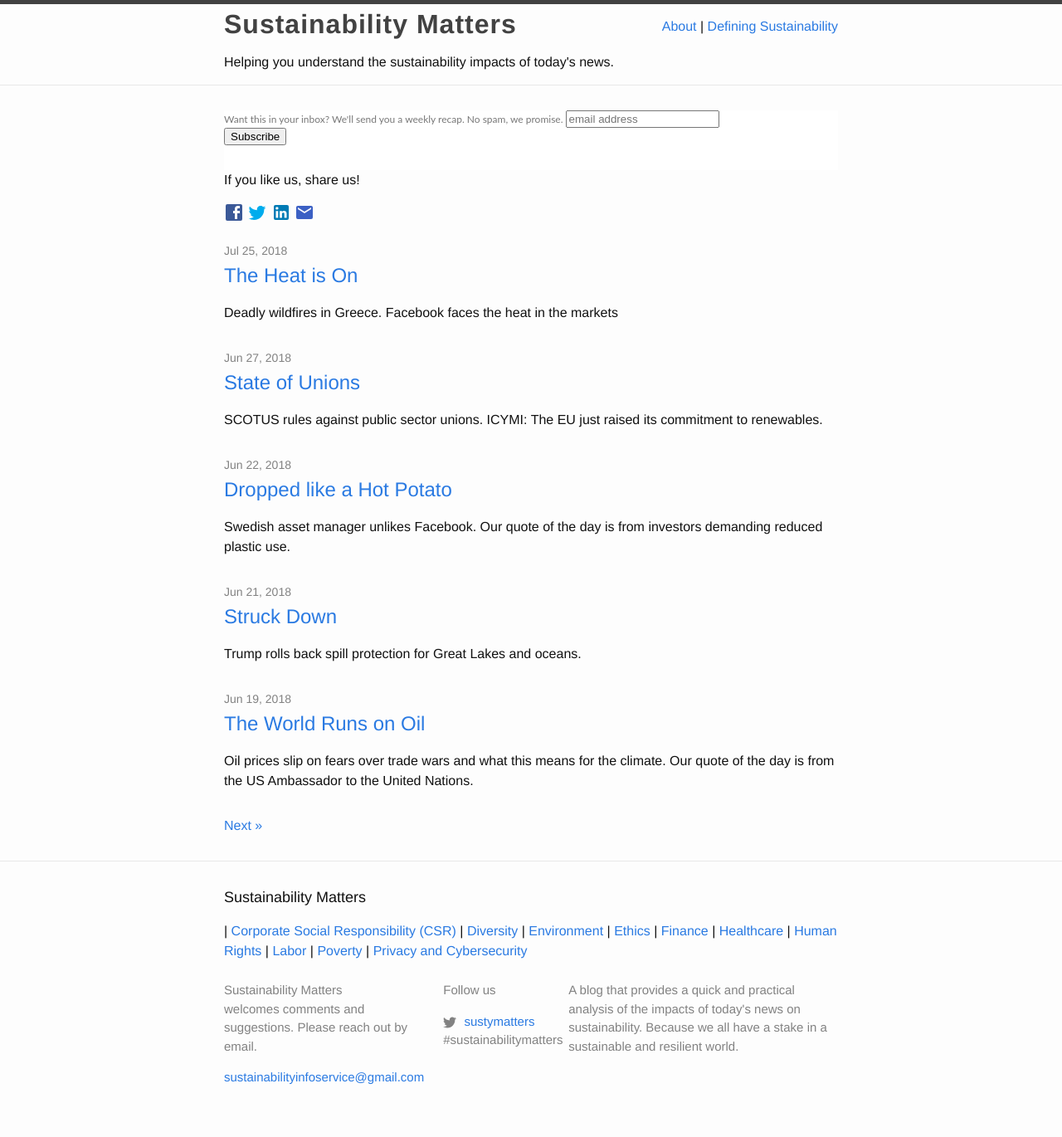
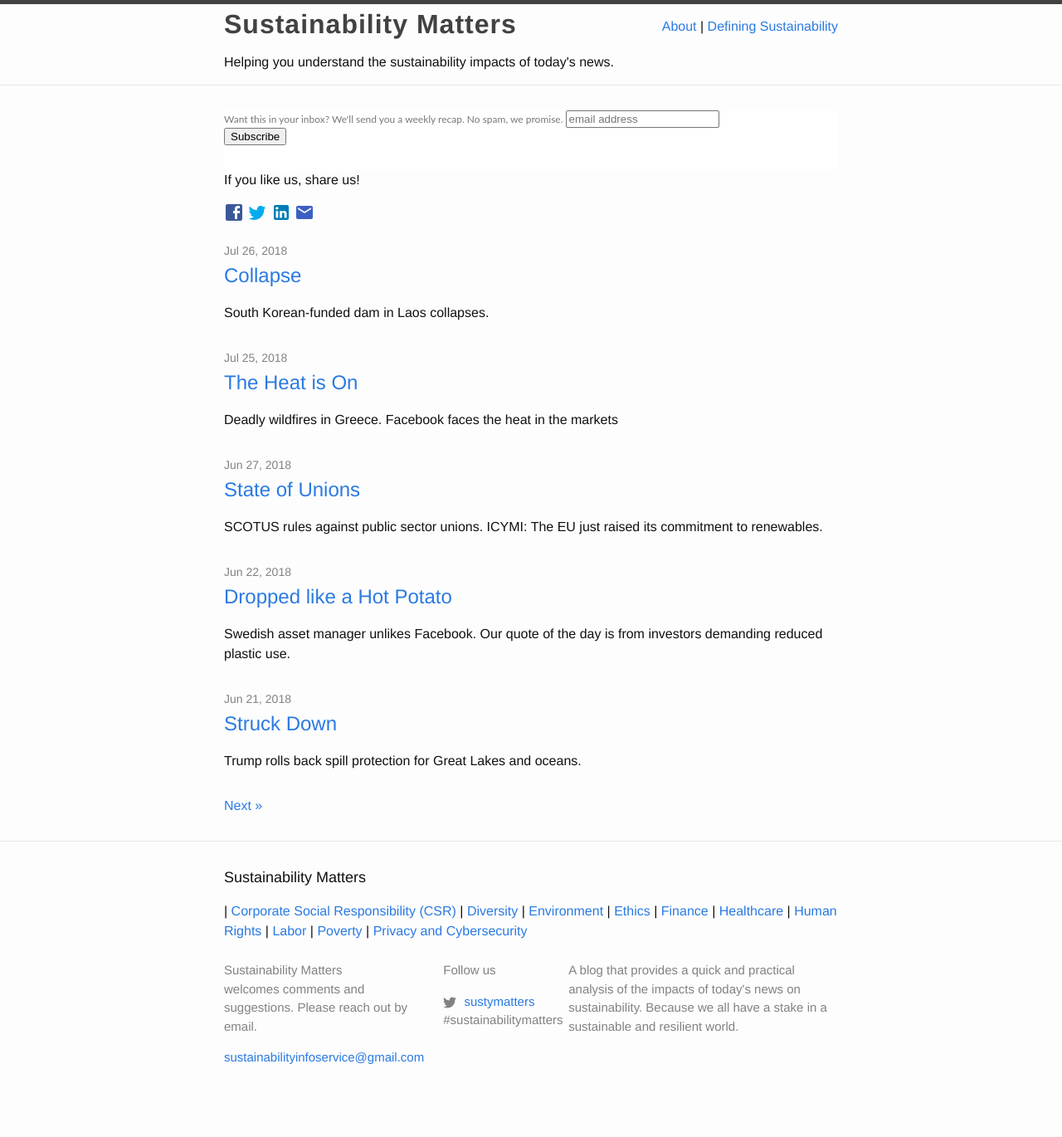
Before and after one commit to Sparkleleuk/Sustainability_Matters, a Jekyll site: the page built from index.html, in a window 1280 px wide. Shown: the whole page at 83% size. Built offline with Jekyll 4.4.1, drawn with Linux system fonts in a browser that asks for light colours; the list of posts is cut into pages by our own code; comment, search, counter and statistics services are not loaded; after the commit the page ends 1346 px from its top, so only the background shows below that; part of the change alters nothing that is shown.

Commit message:
new post

```diff
--- a/_posts/2018-07-25-Greece-wildfires.markdown
+++ b/_posts/2018-07-25-Greece-wildfires.markdown
@@ -30,7 +30,7 @@ Facebook's share price <a href="https://www.marketwatch.com/story/facebook-stock
 
 #### Hit me with the numbers
 
-Facebook reported that its MAU (for Monthly Active Users) stood at 2.23 million as of June 30, 2018, an increase of 11% from the same period last year. Well and good. But this figure was lower than analyst expectations and user growth was flat in North America and fell in Europe in the second quarter of 2018. Moreover, while sales increased by 41%, this growth was lower than previous quarters and Facebook's CFO warned that the slower growth will continue.
+Facebook reported that its MAU (for Monthly Active Users) stood at 2.23 million as of June 30, 2018, an increase of 11% from the same period last year. Well and good. But this figure was lower than analyst expectations and user growth was flat in North America and fell in Europe in the second quarter of 2018. Moreover, while sales increased by 41%, this growth was lower than previous quarters and Facebook's CFO warned that slower revenue growth will continue.
 
 #### What do these mean?
 
--- /dev/null
+++ b/_posts/2018-07-26-laos.markdown
@@ -0,0 +1,22 @@
+---
+layout: post
+title: "Collapse"
+excerpt: "South Korean-funded dam in Laos collapses."
+categories: [Environment, Human Rights]
+---
+
+### Dam collapse kills at least 26 and displaces thousands
+
+A hydropower dam built by a consortium of South Korean, Thai and Laotian firms collapsed on July 23, killing at least 26 people and affecting more than 11,000 residents in southern Laos. More than 130 people are still missing and thousands have been evacuated from their homes. The dam breach released more than 17 billion cubic meters of water, inundating at least eight villages.
+
+#### What's with the dam?
+The Xepian Xe Nam Noy Dam in Attapeu province was under construction by SK Engineering & Construction Co., when the breach occurred. The dam, which cost $1 billion, was a joint venture project between SK Engineering, Thailand’s Ratchaburi Electricity Generating Holding Pcl, Korea Western Power Co. and the Lao government. Scheduled to open next year, the plant was supposed to generate 1,879 gigawatt-hours of electricity of which 90% was supposed to be exported to neighboring Thailand. The dam sits near the Mekong River, one of the major bodies of the water that runs through Laos, Cambodia, Vietnam, China and Myanmar.
+
+
+#### What caused the collapse?
+
+The collapse occurred without warning and inundated entire villages with 17 billion cubic meters of water. Officials of the South Korean companies attributed the collapse to heavy rains. But other experts believe that the breach was <a href="https://www.nytimes.com/2018/07/26/world/asia/laos-dam-collapse.html" target="_blank">caused by either faulty construction or holding too much water</a>. Company engineers apparently noticed issues with the dam days prior to the collapse. The day before the collapse, engineers saw that part of the top of the dam was missing. However, none of the engineers warned the local government until it was too late.
+
+#### Why does this matter?
+
+Because more than 100 people are still missing and thousands of residents have lost their homes and livelihood. Attapeu is a remote, agricultural and fishing province, and the flooding has damaged farmland and fisheries. As a hydropower expert noted, this is “a slow-moving humanitarian and ecological disaster”. The incident also revived concerns about the safety of hydropower dams. Environmental groups that had been concerned about safety standards in Laos are now saying, "we told you so". It's a high price to pay for a plant that was going to provide more electricity to the neighbro.
```
